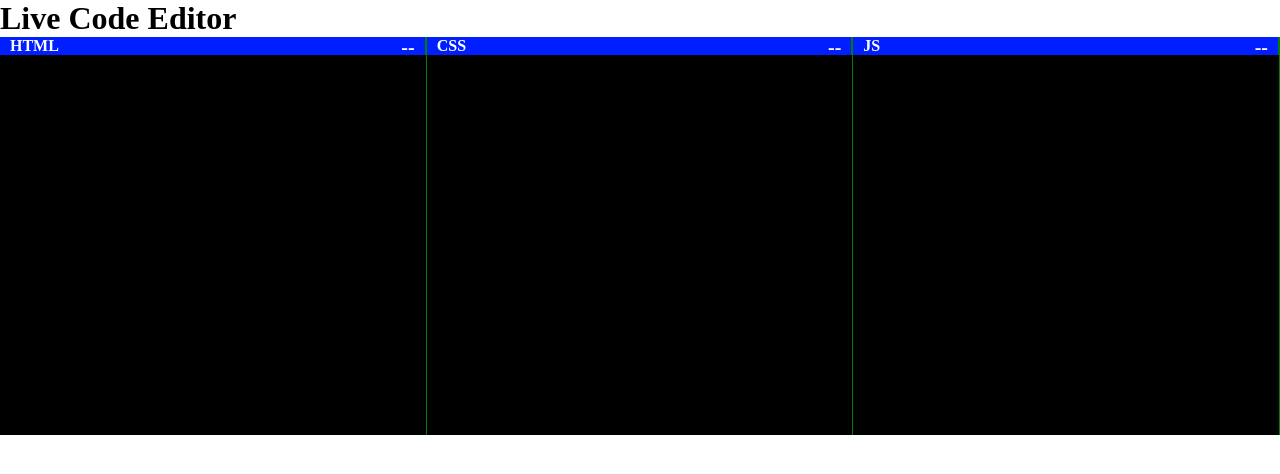
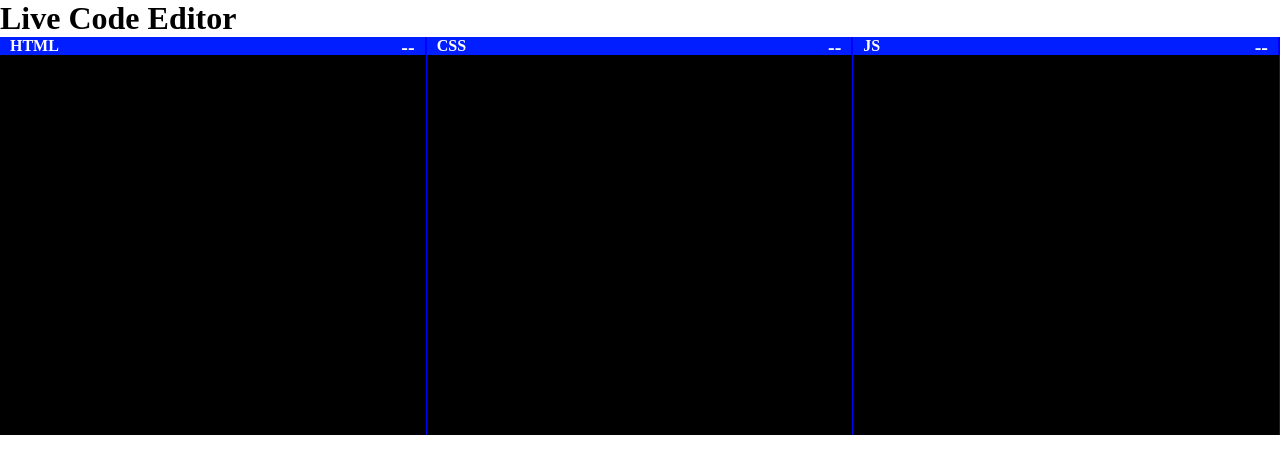
Before and after one commit to ilechuks73/liveCodeEditor, a plain HTML site: page index.html in a window 1280 px wide. Drawn offline with Linux system fonts and the light colour scheme.

Commit message:
changed code area banner color

```diff
--- a/assets/css/style.css
+++ b/assets/css/style.css
@@ -24,7 +24,7 @@ body{
 
 .codearea div{
     width: 100%;
-    border-right: 1px solid green;
+    border-right: 1px solid blue;
 }
 
 .codearea .textarea{
```
